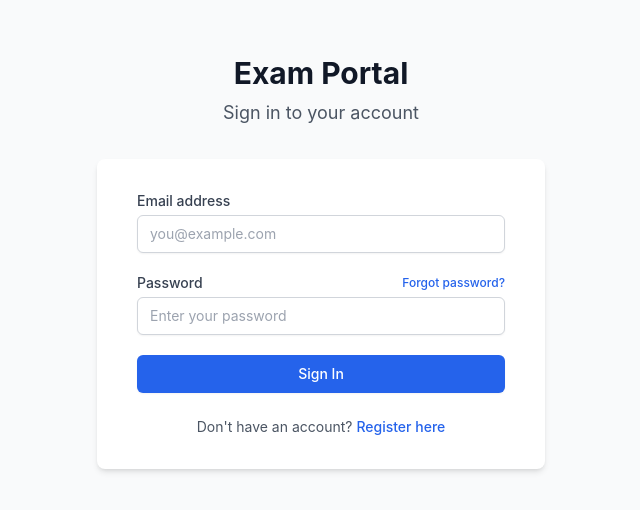
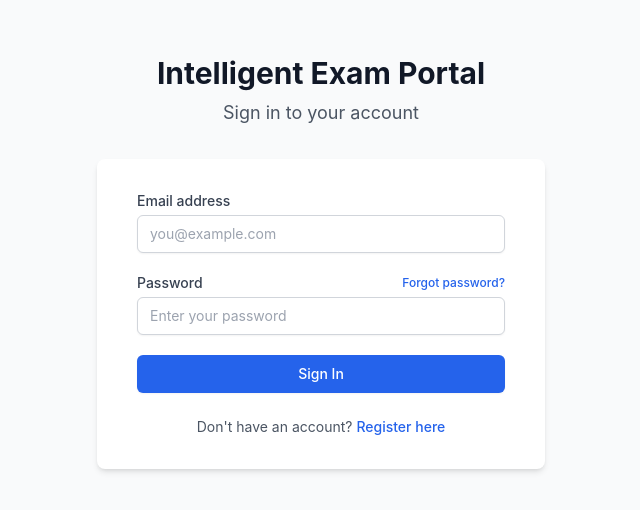
Before and after one commit to Sahil2518/StudentExamPortal, a React (Vite) app in the folder frontend/: page /login in a window 1280 px wide. Shown: the part 138-648 px from the top of the page, without its empty margins (319-959 px from the left). Built offline with nearby package versions, Linux system fonts and the light colour scheme; no server answers.

Commit message:
chore(branding): rename 'Exam Portal' to 'Intelligent Exam Portal'

```diff
--- a/frontend/index.html
+++ b/frontend/index.html
@@ -4,7 +4,7 @@
     <meta charset="UTF-8" />
     <link rel="icon" type="image/svg+xml" href="/vite.svg" />
     <meta name="viewport" content="width=device-width, initial-scale=1.0" />
-    <title>AI Adaptive Exam Portal</title>
+    <title>Intelligent Exam Portal</title>
   </head>
   <body>
     <div id="root"></div>
--- a/frontend/src/components/Layout.tsx
+++ b/frontend/src/components/Layout.tsx
@@ -31,7 +31,7 @@ export default function Layout() {
             {/* Brand */}
             <div className="flex items-center">
               <Link to="/dashboard" className="text-white font-bold text-lg tracking-wide">
-                Exam Portal
+                Intelligent Exam Portal
               </Link>
 
               {/* Primary navigation links */}
--- a/frontend/src/pages/ForgotPassword.tsx
+++ b/frontend/src/pages/ForgotPassword.tsx
@@ -188,7 +188,7 @@ export default function ForgotPassword() {
   return (
     <div className="min-h-screen bg-gray-50 flex flex-col justify-center py-12 sm:px-6 lg:px-8">
       <div className="sm:mx-auto sm:w-full sm:max-w-md">
-        <h1 className="text-center text-3xl font-bold text-gray-900">Exam Portal</h1>
+        <h1 className="text-center text-3xl font-bold text-gray-900">Intelligent Exam Portal</h1>
         <h2 className="mt-2 text-center text-lg text-gray-600">
           {step === 'REQUEST' && 'Reset your password'}
           {step === 'VERIFY' && 'Verify your email'}
--- a/frontend/src/pages/Login.tsx
+++ b/frontend/src/pages/Login.tsx
@@ -45,7 +45,7 @@ export default function Login() {
   return (
     <div className="min-h-screen bg-gray-50 flex flex-col justify-center py-12 sm:px-6 lg:px-8">
       <div className="sm:mx-auto sm:w-full sm:max-w-md">
-        <h1 className="text-center text-3xl font-bold text-gray-900">Exam Portal</h1>
+        <h1 className="text-center text-3xl font-bold text-gray-900">Intelligent Exam Portal</h1>
         <h2 className="mt-2 text-center text-lg text-gray-600">Sign in to your account</h2>
       </div>
 
--- a/frontend/src/pages/Register.tsx
+++ b/frontend/src/pages/Register.tsx
@@ -54,7 +54,7 @@ export default function Register() {
   return (
     <div className="min-h-screen bg-gray-50 flex flex-col justify-center py-12 sm:px-6 lg:px-8">
       <div className="sm:mx-auto sm:w-full sm:max-w-md">
-        <h1 className="text-center text-3xl font-bold text-gray-900">Exam Portal</h1>
+        <h1 className="text-center text-3xl font-bold text-gray-900">Intelligent Exam Portal</h1>
         <h2 className="mt-2 text-center text-lg text-gray-600">Create a new account</h2>
       </div>
 
```
Also changed, not shown: 1 other file (tests, documents, lock files or other folders).
